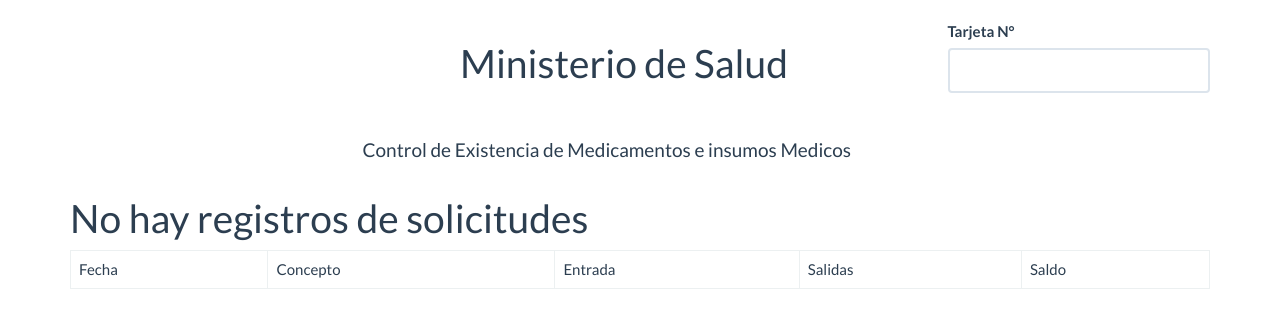
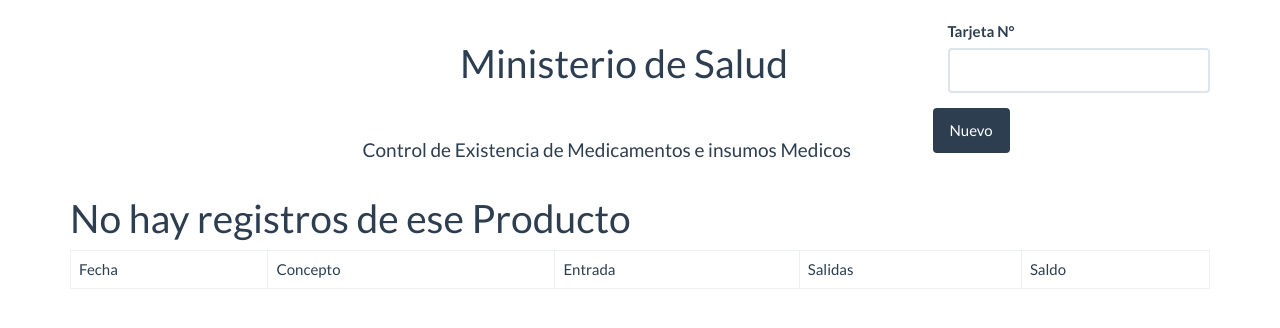
Before and after one commit to walter5lemus/kardex, a Django app: a page that uses templates/principal/principal2.html in a window 1280 px wide. Shown: the part 60-388 px from the top of the page. Run offline with Django 3.2, Linux system fonts and the light colour scheme; parts of the project's set-up code (start-up, migrations or seed data) failed here and were passed over; some libraries are stand-ins or nearby versions.

Commit message:
otros cambios

```diff
--- a/templates/principal/principal2.html
+++ b/templates/principal/principal2.html
@@ -38,9 +38,13 @@
 		</div>
 		<div class="col-md-6">
 		<br>
-			<div class="form-group">
+		<div class="form-group">
 				<h4>Control de Existencia de Medicamentos e insumos Medicos</h4>
 			</div>
+		</div>
+
+		<div class="form-group">
+				<button class="btn btn-primary">Nuevo</button>
 		</div>
 
 </div>
@@ -73,7 +77,7 @@
 		{% endfor %}
 
 		{% else %}
-		<h1>No hay registros de solicitudes</h1>
+		<h1>No hay registros de ese Producto</h1>
 		{% endif %}
 	</tbody>
 </table>
```
Also changed, not shown: 13 other files.
